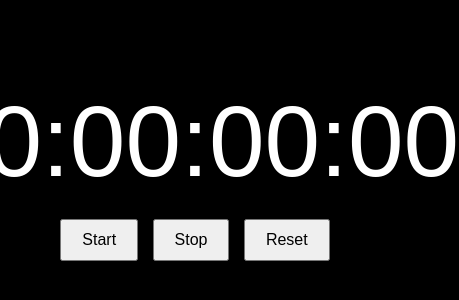
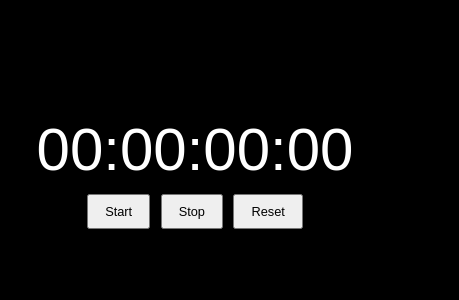
Before and after one commit to ayo-bam/Stopwatch, a plain HTML site: page index.html in a window 390 px wide. Shown: the part 258-558 px from the top of the page, 459 px wide, since content can reach past the window. Drawn offline with Linux system fonts and the light colour scheme.

Commit message:
first commit

```diff
--- a/style.css
+++ b/style.css
@@ -1,4 +1,4 @@
-body {
+/* body {
     font-family: Arial, sans-serif;
     display: flex;
     justify-content: center;
@@ -24,3 +24,42 @@ body {
     margin: 0 5px;
 
   }
+   */
+   body {
+    font-family: Arial, sans-serif;
+    display: flex;
+    justify-content: center;
+    align-items: center;
+    height: 100vh;
+    background-color: black;
+}
+
+.stopwatch {
+    text-align: center;
+}
+
+.display {
+    font-size: 100px;
+    margin-bottom: 20px;
+    color: white;
+}
+
+button {
+    padding: 10px 20px;
+    font-size: 1em;
+    margin: 0 5px;
+}
+
+
+@media only screen and (max-width: 767px) {
+    .display {
+        font-size: 60px;
+        margin-bottom: 10px;
+    }
+
+    button {
+        padding: 8px 16px;
+        font-size: 0.8em;
+        margin: 0 3px;
+    }
+}
```
